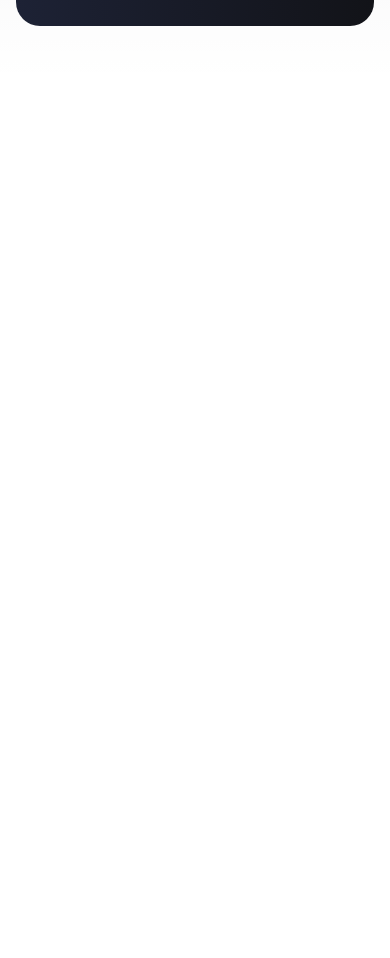
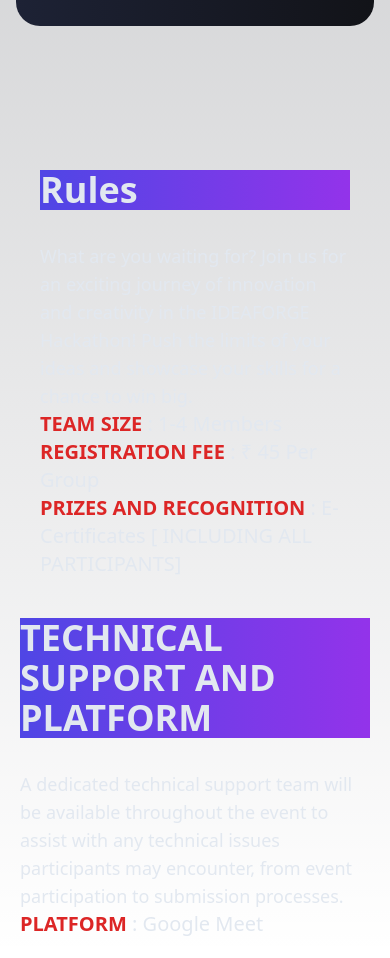
Before and after one commit to kushalbhana/ideforge, a React (Vite) app: page / in a window 390 px wide. Shown: the part 6075-7033 px from the top of the page. Before the commit the page ends 6157 px from the top, so only its background shows below. Built offline with nearby package versions, Linux system fonts and the light colour scheme.

Commit message:
rules and technical support section

```diff
--- a/components/event-track.tsx
+++ b/components/event-track.tsx
@@ -25,7 +25,7 @@ export default function EventsTrack(){
                     content={{title: "Round 3: Presentation",
                     date:"December 15, 2024",
                     image:"https://pbs.twimg.com/media/GNJpA-FWQAAtCfw.jpg",
-                    content:"Prepare and present your idea and prototype through a PowerPoint presentation. Showcase your development process, expected outcomes, and challenges faced."}}
+                    content:"Prepare and present your idea and prototype through a PowerPoint presentation. Showcase your development process, expected outcomes."}}
                     />
 
                 </div>
--- /dev/null
+++ b/components/rules-section.tsx
@@ -0,0 +1,49 @@
+export function RulesAndTechnical(){
+    return(
+        <>
+            <div className="mt-12 md:mt-44 md:flex md:flex-wrap md:justify-center p-5">
+                <div className=" flex flex-col md:w-1/2 p-5">
+                    <div>
+                        <h1 className="text-4xl md:text-3xl font-bold bg-gradient-to-r from-indigo-600 to-purple-600">
+                            Rules
+                        </h1>
+                    </div>
+
+                    <div>
+                        <p className="text-lg mt-8">What are you waiting for? Join us for an exciting journey of innovation and creativity in the
+                        IDEAFORGE Hackathon! Push the limits of your ideas and showcase your skills for a chance to
+                        win big.</p>
+                    </div>
+                    <div className="max-w-7xl">
+                        <h1 className="text-xl">
+                            <span className="font-bold text-red-600">TEAM SIZE</span> : 1-4 Members <br />
+                            <span className="font-bold text-red-600">REGISTRATION FEE </span> : ₹ 45 Per Group <br />
+                            <span className="font-bold text-red-600">PRIZES AND RECOGNITION </span>: E-Certificates [ INCLUDING ALL PARTICIPANTS]
+                        </h1>
+                    </div>
+                </div>
+
+                <div className=" flex flex-col md:w-1/2 mt-5">
+                    <div>
+                        <h1 className="text-4xl md:text-3xl font-bold bg-gradient-to-r from-indigo-600 to-purple-600">
+                        TECHNICAL SUPPORT AND PLATFORM
+                        </h1>
+                    </div>
+
+                    <div>
+                        <p className="text-lg mt-8">A dedicated technical support team will be available throughout the
+                        event to assist with any technical issues participants may encounter, from event participation to
+                        submission processes.</p>
+                    </div>
+                    <div className="max-w-7xl">
+                        <h1 className="text-xl">
+                            <span className="font-bold text-red-600">PLATFORM</span> : Google Meet  <br />
+
+                        </h1>
+                    </div>
+                </div>
+
+            </div>
+        </>
+    )
+}
--- a/src/App.tsx
+++ b/src/App.tsx
@@ -2,6 +2,7 @@ import HeroSection from "../components/herosection"
 import { RoundsSection } from "../components/rounds-section"
 import { RoundsSectionSmall} from "../components/rounds-section-small"
 import EventsTrack  from "../components/event-track"
+import { RulesAndTechnical } from "../components/rules-section"
 
 export default function App() {
   return (
@@ -24,6 +25,13 @@ export default function App() {
           <EventsTrack/>
         </div>
 
+        <div className="flex justify-center w-full">
+          <div className="max-w-7xl flex justify-center items-center">
+            <RulesAndTechnical/>
+          </div>
+        </div>
+
+
       </div>
 
     </div>
```
